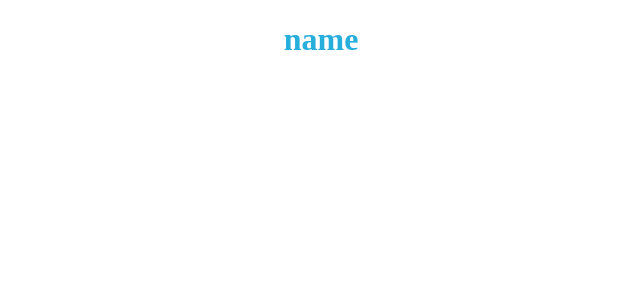
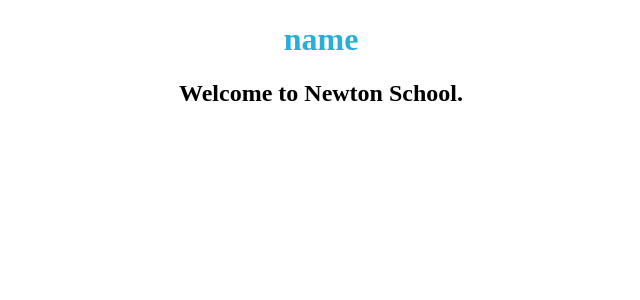
Before and after one commit to sanjeevsingh1976/ReactJS-React-Basics-React-State-Events-Building-a-First-Custom-Functional---5b8k4q7kge66, a React app: page / in a window 1280 px wide. Shown: the top 300 px of the page, without its empty margins (319-959 px from the left). Built offline with nearby package versions, Linux system fonts and the light colour scheme.

Commit message:
Update App.js

```diff
--- a/src/components/App.js
+++ b/src/components/App.js
@@ -3,7 +3,13 @@ import "../styles/App.css";
 import Welcome from "./Welcome";
 
 const App = () => {
-  return <Welcome name="name" />;
+  return (
+    <>
+      {" "}
+      <Welcome name="name" />
+      <h2>Welcome to Newton School.</h2>
+    </>
+  );
 };
 
 export default App;
```
